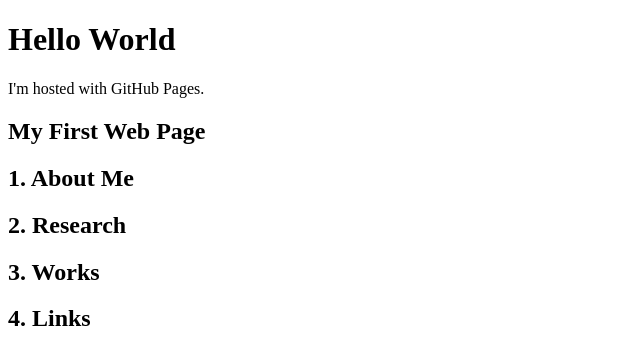
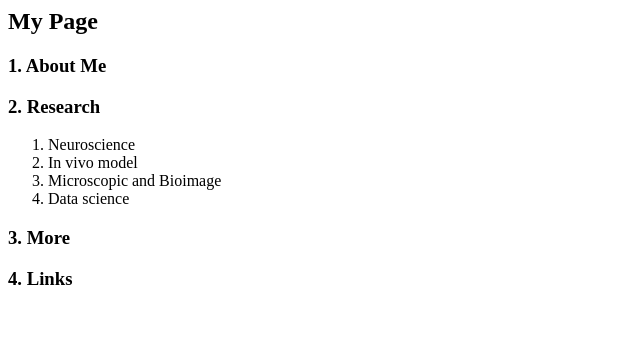
Before and after one commit to wanggene/wanggene.github.io, a plain HTML site: page index.html in a window 1280 px wide. Shown: the whole page, without its empty margins (0-640 px from the left). Drawn offline with Linux system fonts and the light colour scheme.

Commit message:
update with stackedit

```diff
--- a/index.html
+++ b/index.html
@@ -1,26 +1,20 @@
-<!DOCTYPE html>
-<html>
-<body>
-<h1>Hello World</h1>
-<p>I'm hosted with GitHub Pages.</p>
+<h2 id="my-page">My Page</h2>
 
-<h2 id="my-first-web-page">My First Web Page</h2>
+<h3 id="1-about-me">1. About Me</h3>
+
+<h3 id="2-research">2. Research</h3>
+
+<ol>
+<li>Neuroscience</li>
+<li>In vivo model</li>
+<li>Microscopic and Bioimage</li>
+<li>Data science</li>
+</ol>
 
 
 
-<h2 id="1-about-me">1. About Me</h2>
+<h3 id="3-more">3. More</h3>
 
 
 
-<h2 id="2-research">2. Research</h2>
-
-
-
-<h2 id="3-works">3. Works</h2>
-
-
-
-<h2 id="4-links">4. Links</h2>
-
-</body>
-</html>
+<h3 id="4-links">4. Links</h3>
```
